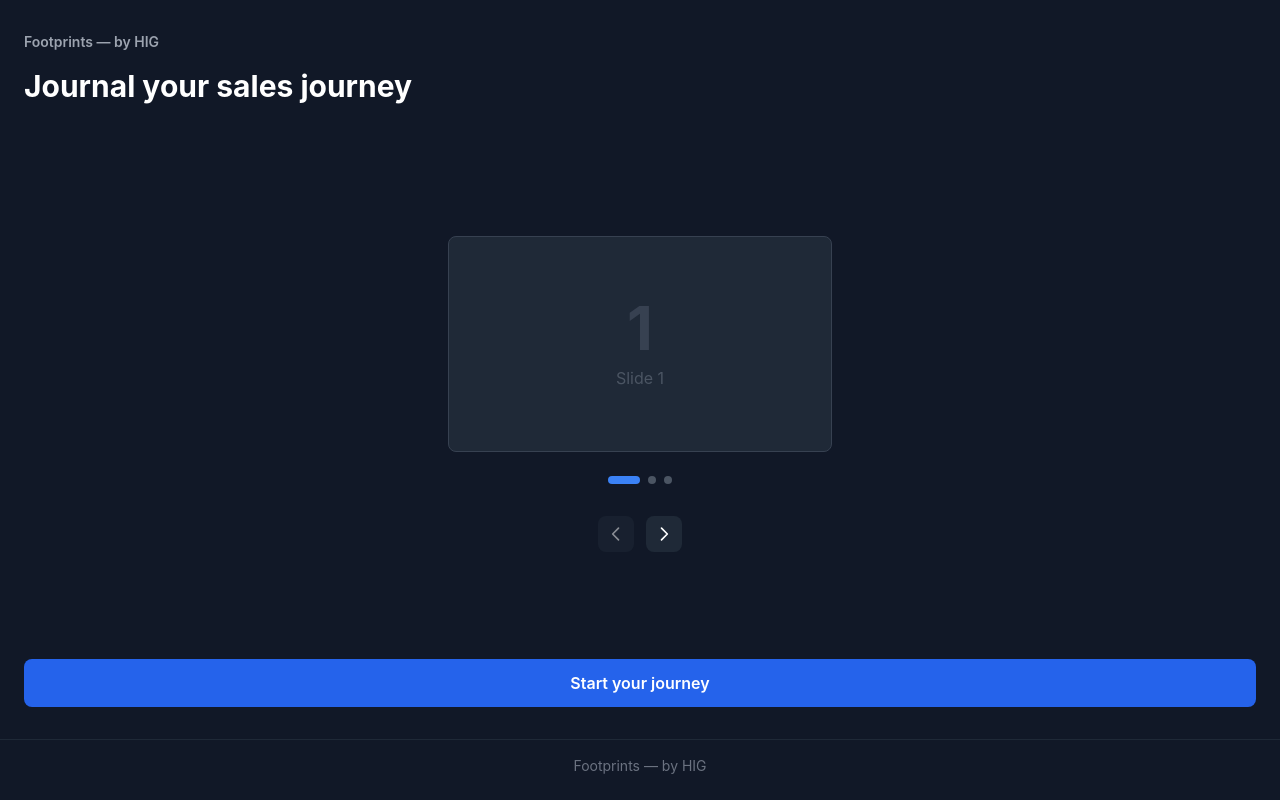
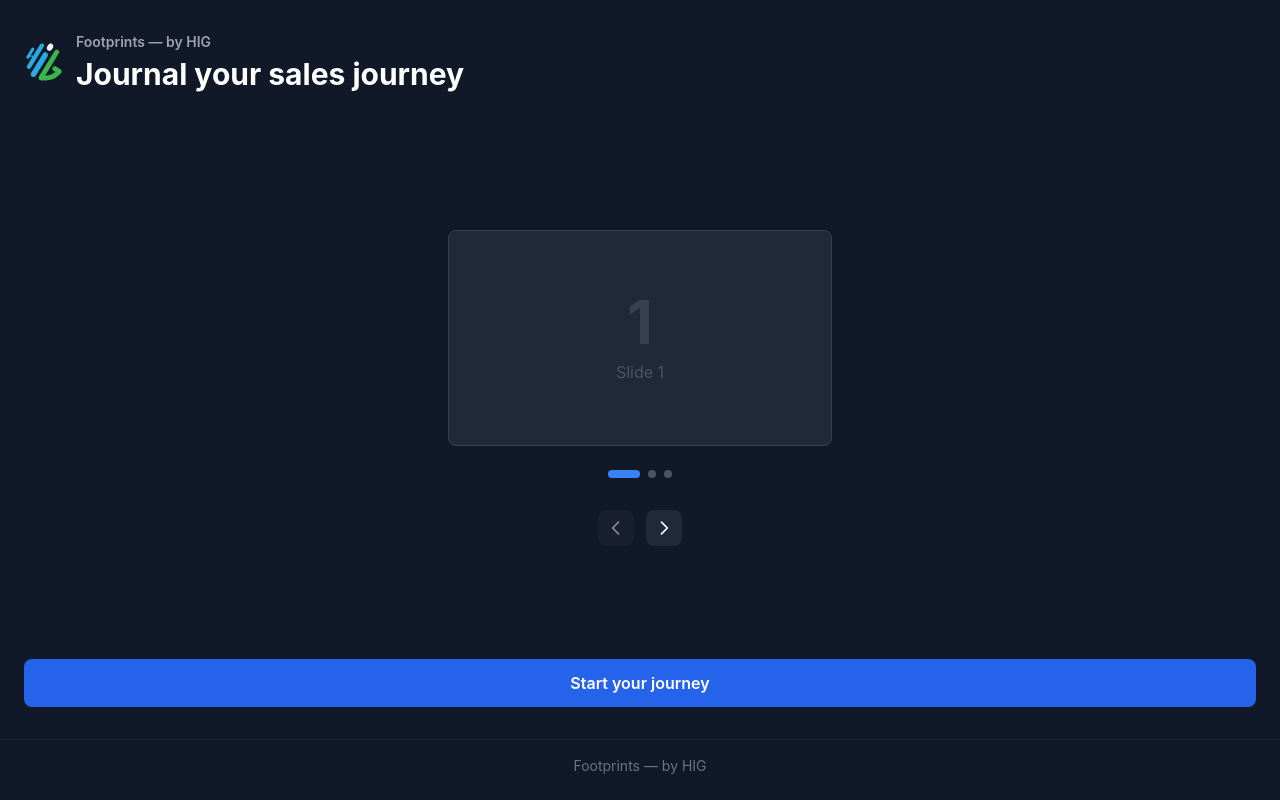
Before and after one commit to vanthadeth/hig-copilot, a Next.js app: page / in a window 1280 px wide. Built offline with nearby package versions, Linux system fonts and the light colour scheme.

Commit message:
Add HIG logo to welcome page header and set as app icon

```diff
--- a/pages/index.tsx
+++ b/pages/index.tsx
@@ -33,13 +33,18 @@ export default function Home() {
         <title>Footprints - HIG</title>
         <meta name="description" content="Journal your sales journey with Footprints" />
         <meta name="viewport" content="width=device-width, initial-scale=1, viewport-fit=cover" />
+        <link rel="icon" href="/logos/hig_logo_dark.svg" />
+        <link rel="apple-touch-icon" href="/logos/hig_logo_dark.svg" />
       </Head>
 
       <div className="flex flex-col h-screen bg-gray-900 text-white">
-        {/* Header */}
-        <div className="px-6 pt-8 pb-6">
-          <h2 className="text-sm font-semibold text-gray-400">Footprints — by HIG</h2>
-          <h1 className="text-3xl font-bold mt-4">Journal your sales journey</h1>
+        {/* Header with Logo */}
+        <div className="px-6 pt-8 pb-6 flex items-center gap-3">
+          <img src="/logos/hig_logo_dark.svg" alt="HIG Logo" className="w-10 h-10" />
+          <div>
+            <h2 className="text-sm font-semibold text-gray-400">Footprints — by HIG</h2>
+            <h1 className="text-3xl font-bold mt-1">Journal your sales journey</h1>
+          </div>
         </div>
 
         {/* Main Content - Slides */}
```
